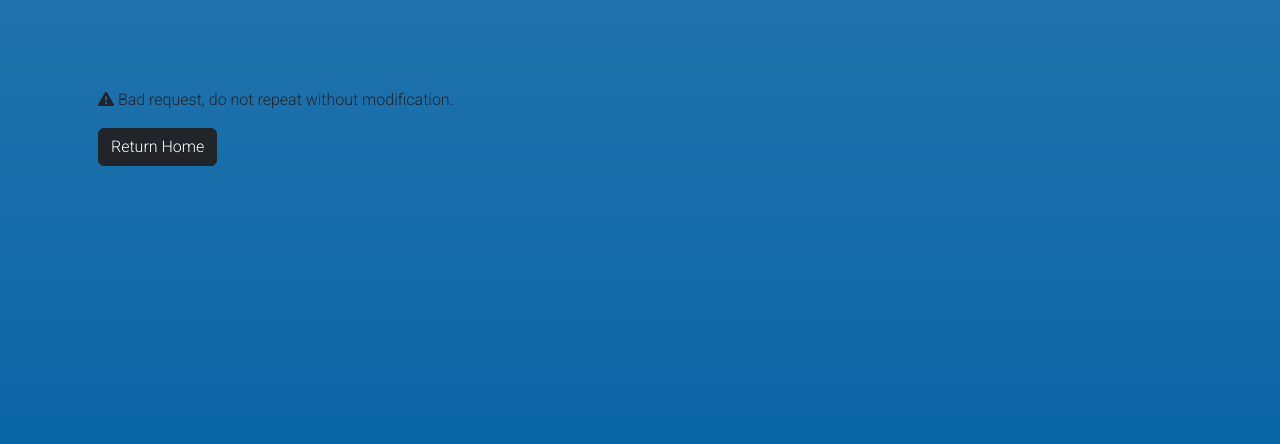
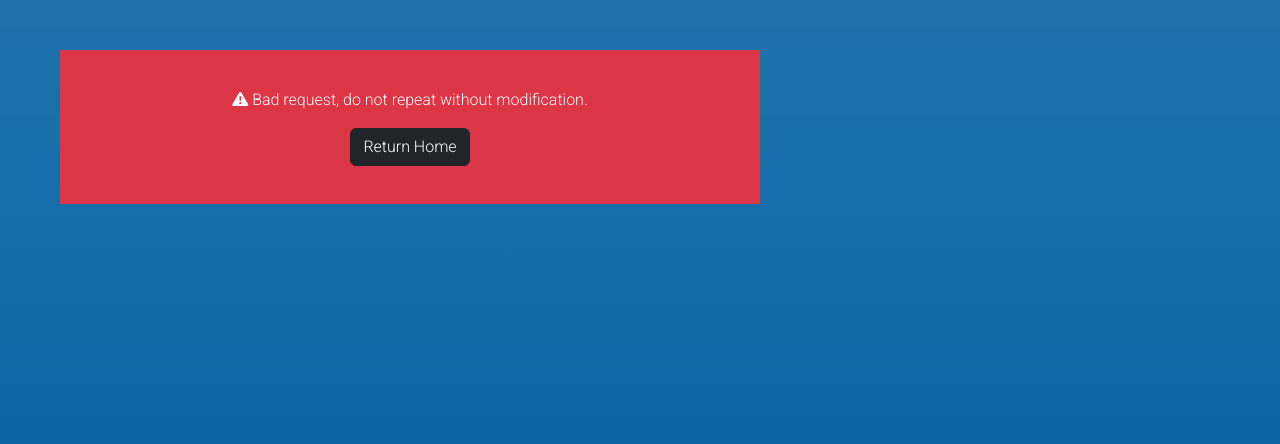
Before and after one commit to Hasmelash95/release-eritrea, a Django app: template templates/error/error400.html in a window 1280 px wide. Shown: the part 130-574 px from the top of the page. Run offline with Django 3.2, Linux system fonts and the light colour scheme; the template is opened without the code that fills it, so the values that code supplies are empty; parts of the project's set-up code (start-up, migrations or seed data) failed here and were passed over; some libraries are stand-ins or nearby versions.

Commit message:
Center the text on the error pages

```diff
--- a/templates/error/error400.html
+++ b/templates/error/error400.html
@@ -3,7 +3,7 @@
 {% block title %} Bad Request {% endblock %}
 {% block content %}
 
-<div class="text-bg-error grid gap-3 error-pages">
+<div class="text-bg-danger text-center grid gap-3 error-pages">
     <div class="p-2">
         <i class="fa-solid fa-triangle-exclamation"></i> Bad request, do not repeat without modification.
     </div>
--- a/templates/error/error403.html
+++ b/templates/error/error403.html
@@ -3,7 +3,7 @@
 {% block title %} Forbidden {% endblock %}
 {% block content %}
 
-<div class="text-bg-error grid gap-3 error-pages">
+<div class="text-bg-danger text-center grid gap-3 error-pages">
     <div class="p-2">
         <i class="fa-solid fa-triangle-exclamation"></i> Sorry, you do not have access to this page.
     </div>
--- a/templates/error/error404.html
+++ b/templates/error/error404.html
@@ -3,7 +3,7 @@
 {% block title %} Page Not Found {% endblock %}
 {% block content %}
 
-<div class="text-bg-error grid gap-3 error-pages">
+<div class="text-bg-danger text-center grid gap-3 error-pages">
     <div class="p-2">
         <i class="fa-solid fa-triangle-exclamation"></i> The page was not found.
     </div>
--- a/templates/error/error500.html
+++ b/templates/error/error500.html
@@ -3,7 +3,7 @@
 {% block title %} Server Error {% endblock %}
 {% block content %}
 
-<div class="text-bg-error grid gap-3 error-pages">
+<div class="text-bg-danger text-center grid gap-3 error-pages">
     <div class="p-2">
         <i class="fa-solid fa-triangle-exclamation"></i> There was an internal server error.
     </div>
```
